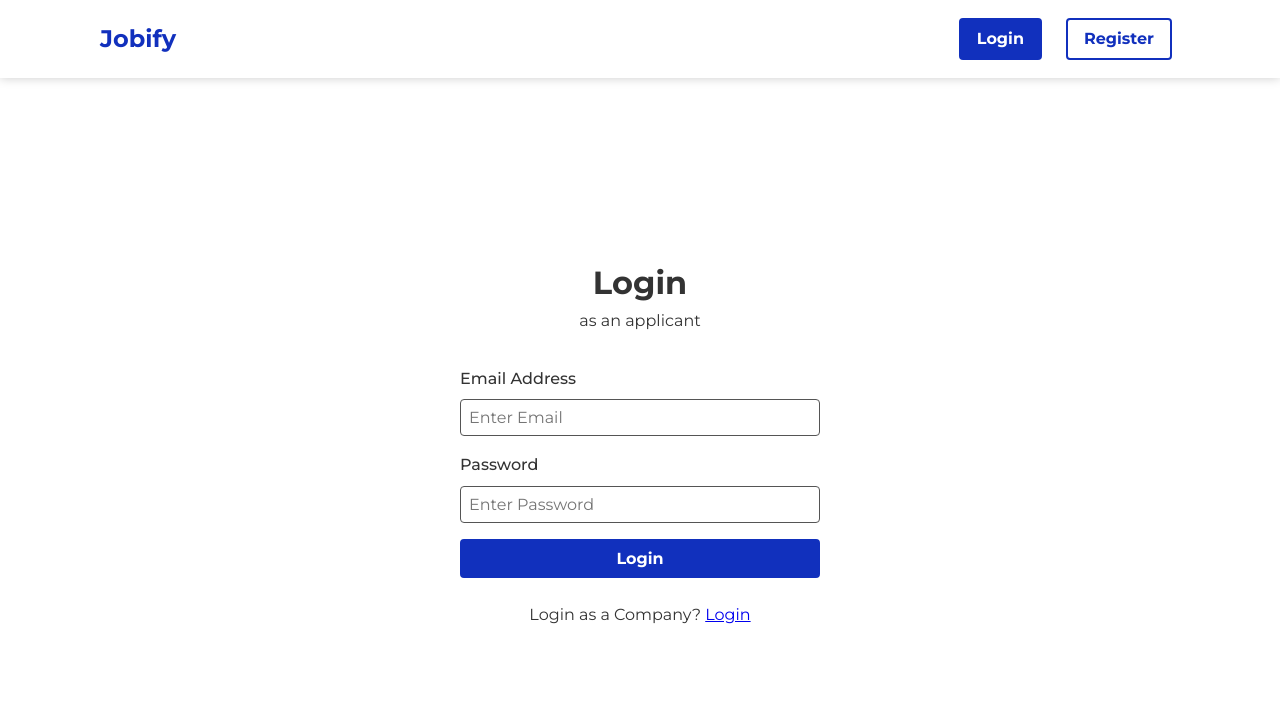
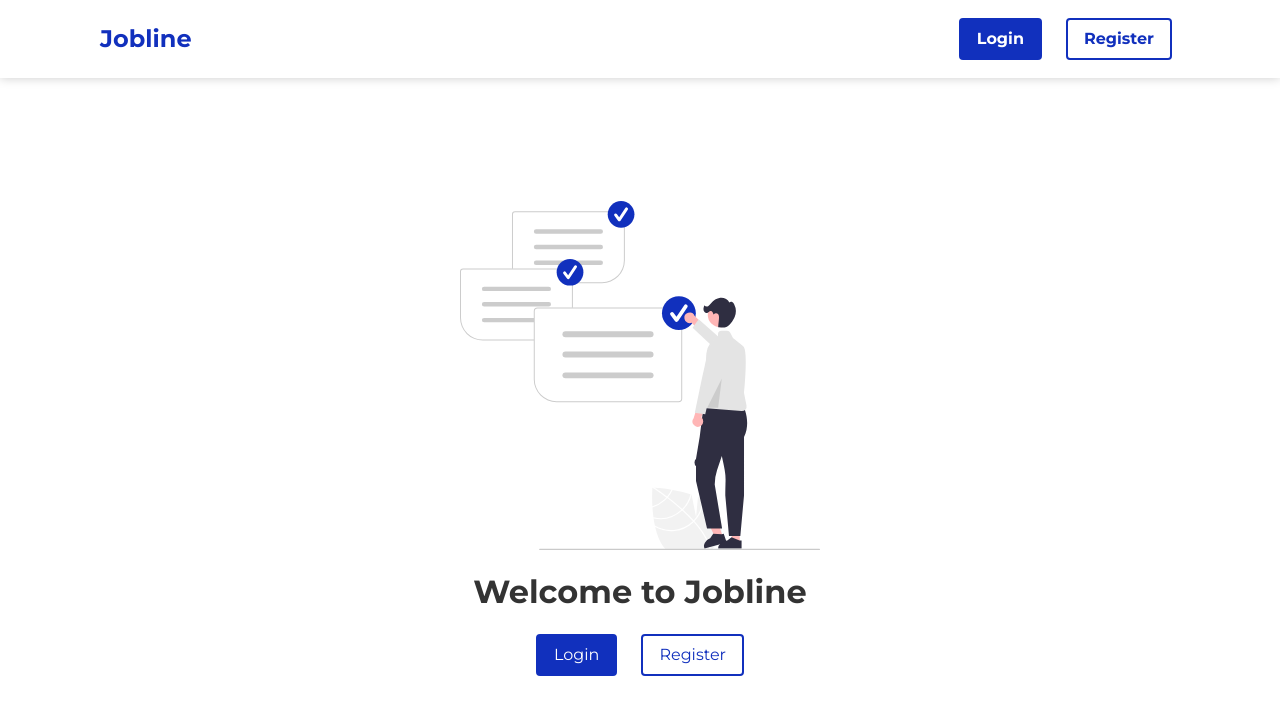
Before and after one commit to DineshRout779/Jobline, a React (Create React App) app: page / in a window 1280 px wide. Before the commit this address led to /applicant/login. Shown: the top 714 px of the page. Built offline with nearby package versions, Linux system fonts and the light colour scheme; no server answers.

Commit message:
refactor: brand name

```diff
--- a/src/components/Navbar.jsx
+++ b/src/components/Navbar.jsx
@@ -10,7 +10,7 @@ const Navbar = () => {
       <div className='container'>
         <nav className='nav flex align-center justify-between'>
           <Link to='/' className='logo'>
-            <h2>Jobify</h2>
+            <h2>Jobline</h2>
           </Link>
           <div className='flex align-center'>
             {user && <Link to='/jobs'>All Jobs</Link>}
--- a/src/pages/Welcome.jsx
+++ b/src/pages/Welcome.jsx
@@ -13,13 +13,13 @@ const Welcome = () => {
       ? isApplicant
         ? navigate('/applicant')
         : navigate('/company')
-      : navigate('/applicant/login');
+      : navigate('/');
   }, [user, isApplicant, navigate]);
 
   return (
     <div className='container flex justify-center align-center flex-column min-h-90'>
       <img src='./images/welcome.svg' className='img-svg' alt='welcome' />
-      <h1>Welcome to Jobify</h1>
+      <h1>Welcome to Jobline</h1>
       <div className='text-center flex'>
         <Link to='applicant/login' className='btn'>
           Login
```
